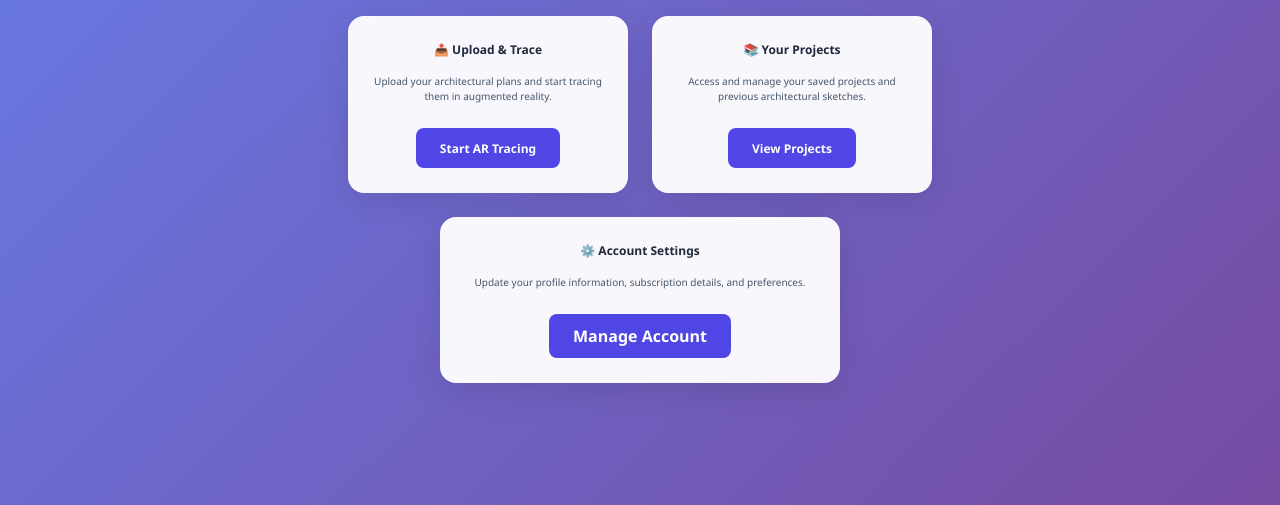
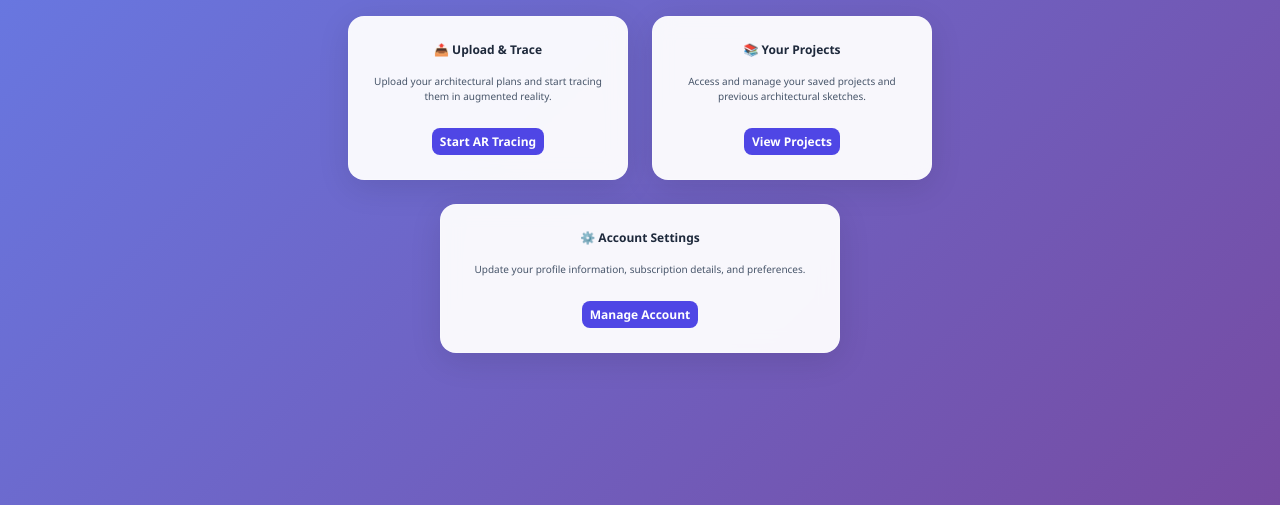
Before and after one commit to Arhyeldee001/Archi-Sketch, a Python web app: template templates/dashboard.html in a window 1280 px wide. Shown: the part 295-800 px from the top of the page. Run offline with Jinja, Linux system fonts and the light colour scheme; the template is opened without the code that fills it, so the values that code supplies are empty.

Commit message:
Update dashboard.html

```diff
--- a/templates/dashboard.html
+++ b/templates/dashboard.html
@@ -108,9 +108,6 @@
             font-size: 12px;
         }
 
-        .top-card a {
-            font-size: 12px;
-        }
 
         .bottom-card h2 {
             font-size: 12px;
@@ -133,8 +130,9 @@
         .btn-primary {
             background: var(--primary);
             color: white;
+            font-size: 12px;
             border: none;
-            padding: 0.7rem 1.5rem;
+            padding: 5px 8px;
             border-radius: 8px;
             font-weight: 600;
             cursor: pointer;
```
